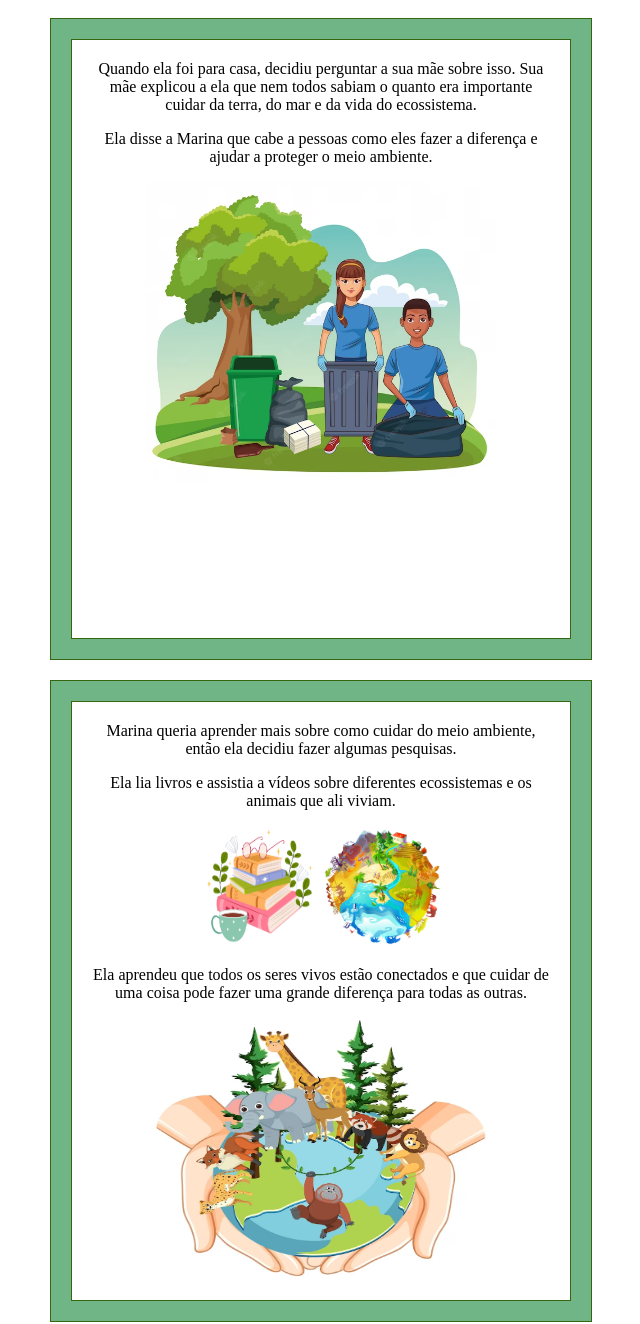
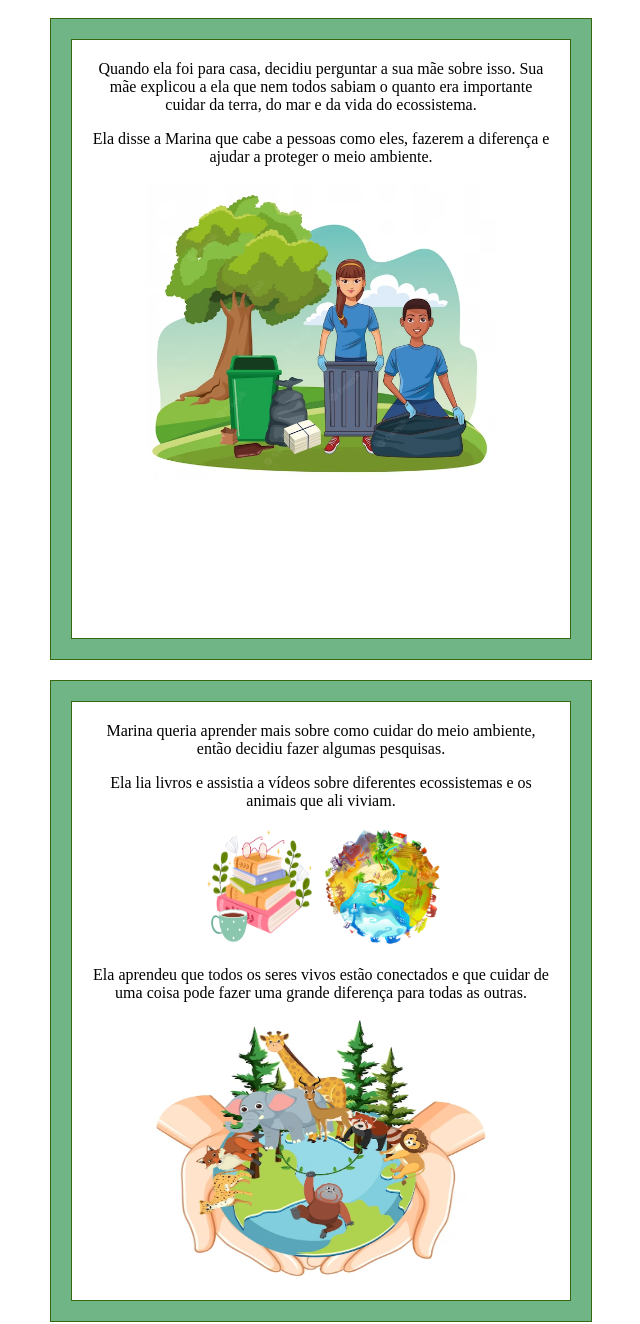
Before and after one commit to mapademarcos/ebookUNINTER, a plain HTML site: page index.html in a window 1280 px wide. Shown: the part 1326-2650 px from the top of the page, without its empty margins (319-959 px from the left). Drawn offline with Linux system fonts and the light colour scheme.

Commit message:
text changes

```diff
--- a/index.html
+++ b/index.html
@@ -33,14 +33,14 @@
             Quando ela foi para casa, decidiu perguntar a sua mãe sobre isso.
             Sua mãe explicou a ela que nem todos sabiam o quanto era importante cuidar da terra, do mar e da vida do
             ecossistema.
-            <p>Ela disse a Marina que cabe a pessoas como eles fazer a diferença e ajudar a proteger o meio ambiente.
+            <p>Ela disse a Marina que cabe a pessoas como eles, fazerem a diferença e ajudar a proteger o meio ambiente.
             </p>
             <img src="Imagens/familia.png" alt="Pessoas conscientes" style="width: 350px; height: 300px;">
         </div>
     </div>
     <div class="book">
         <div class="page" style="text-align: center;">
-            Marina queria aprender mais sobre como cuidar do meio ambiente, então ela decidiu fazer algumas pesquisas.
+            Marina queria aprender mais sobre como cuidar do meio ambiente, então decidiu fazer algumas pesquisas.
             <p>Ela lia livros e assistia a vídeos sobre diferentes ecossistemas e os animais que ali viviam. </p>
             <img src="Imagens/livros.png" alt="Pilha de livros" style="width: 120px; height: 120px;">
             <img src="Imagens/ecossistema 2.png" alt="Ecossistema" style="width: 120px; height: 120px;">
```
